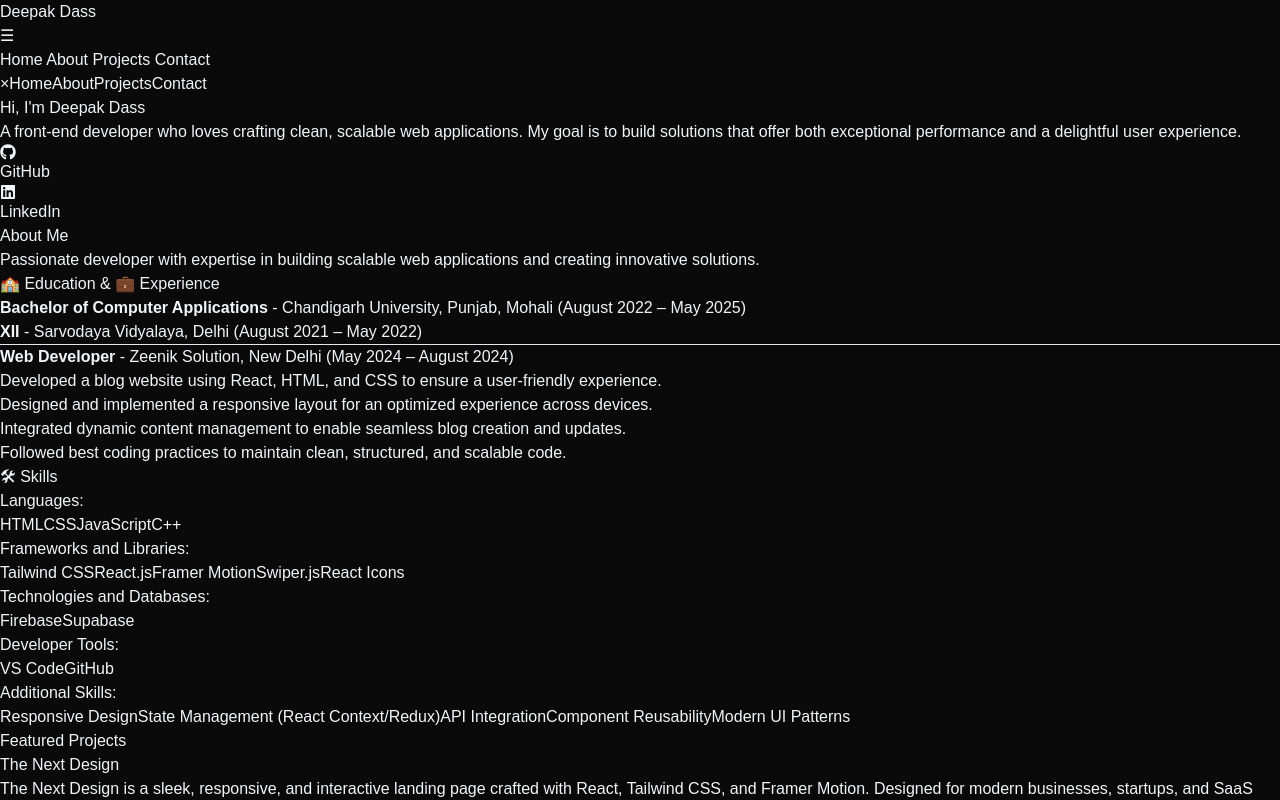
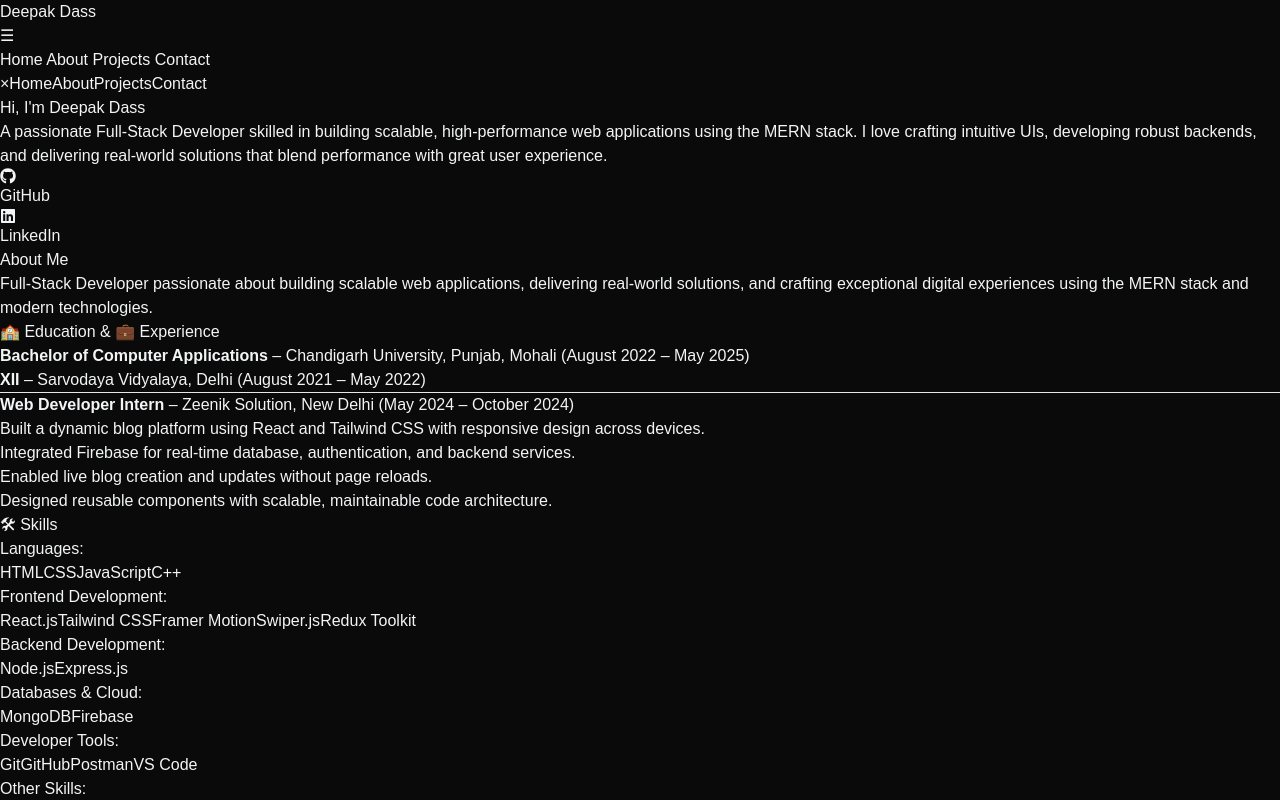
Before and after one commit to Deepakdass1326/portfoilo, a React (Vite) app: page / in a window 1280 px wide. Shown: the top 800 px of the page. Built offline with nearby package versions, Linux system fonts and the light colour scheme.

Commit message:
update portfolio

```diff
--- a/src/components/sections/About.jsx
+++ b/src/components/sections/About.jsx
@@ -1,5 +1,5 @@
-import React from 'react'
-import RevealOnScroll from '../RevealOnScroll'
+import React from 'react';
+import RevealOnScroll from '../RevealOnScroll';
 
 const About = () => {
   return (
@@ -9,8 +9,8 @@ const About = () => {
           <h2 className="text-3xl font-bold mb-4 bg-gradient-to-r from-blue-500 to-cyan-400 bg-clip-text text-transparent text-center">
             About Me
           </h2>
-          <p className="text-gray-300 text-center mb-8">
-            Passionate developer with expertise in building scalable web applications and creating innovative solutions.
+          <p className="text-gray-300 text-center mb-8 max-w-2xl mx-auto">
+            Full-Stack Developer passionate about building scalable web applications, delivering real-world solutions, and crafting exceptional digital experiences using the MERN stack and modern technologies.
           </p>
 
           <div className="grid grid-cols-1 md:grid-cols-2 gap-8">
@@ -19,21 +19,21 @@ const About = () => {
               <h3 className="text-xl font-bold mb-4"> 🏫 Education & 💼 Experience</h3>
               <ul className="list-disc list-inside text-gray-300 space-y-2">
                 <li>
-                  <strong>Bachelor of Computer Applications</strong> - Chandigarh University, Punjab, Mohali (August 2022 – May 2025)
+                  <strong>Bachelor of Computer Applications</strong> – Chandigarh University, Punjab, Mohali (August 2022 – May 2025)
                 </li>
                 <li>
-                  <strong>XII</strong> - Sarvodaya Vidyalaya, Delhi (August 2021 – May 2022)
+                  <strong>XII</strong> – Sarvodaya Vidyalaya, Delhi (August 2021 – May 2022)
                 </li>
               </ul>
               <hr className="my-4 border-white/10" />
               <ul className="list-disc list-inside text-gray-300 space-y-2">
                 <li>
-                  <strong>Web Developer</strong> - Zeenik Solution, New Delhi (May 2024 – August 2024)
+                  <strong>Web Developer Intern</strong> – Zeenik Solution, New Delhi (May 2024 – October 2024)
                   <ul className="list-disc list-inside text-gray-400 ml-4 mt-2 space-y-1">
-                    <li>Developed a blog website using React, HTML, and CSS to ensure a user-friendly experience.</li>
-                    <li>Designed and implemented a responsive layout for an optimized experience across devices.</li>
-                    <li>Integrated dynamic content management to enable seamless blog creation and updates.</li>
-                    <li>Followed best coding practices to maintain clean, structured, and scalable code.</li>
+                    <li>Built a dynamic blog platform using React and Tailwind CSS with responsive design across devices.</li>
+                    <li>Integrated Firebase for real-time database, authentication, and backend services.</li>
+                    <li>Enabled live blog creation and updates without page reloads.</li>
+                    <li>Designed reusable components with scalable, maintainable code architecture.</li>
                   </ul>
                 </li>
               </ul>
@@ -47,7 +47,7 @@ const About = () => {
                 <h4 className="text-lg font-semibold mb-2">Languages:</h4>
                 <div className='flex flex-wrap gap-2'>
                   {["HTML", "CSS", "JavaScript", "C++"].map((tech, key) => (
-                    <span key={key} className="bg-blue-500/10 text-blue-500 py-1 px-3 rounded-full text-sm hover:bg-blue-500/20 hover:shadow-[0_2px_8px_rgba(59,130,246,0.2)] transition">
+                    <span key={key} className="bg-blue-500/10 text-blue-500 py-1 px-3 rounded-full text-sm hover:bg-blue-500/20 hover:shadow transition">
                       {tech}
                     </span>
                   ))}
@@ -55,10 +55,10 @@ const About = () => {
               </div>
 
               <div className='mb-4'>
-                <h4 className="text-lg font-semibold mb-2">Frameworks and Libraries:</h4>
+                <h4 className="text-lg font-semibold mb-2">Frontend Development:</h4>
                 <div className='flex flex-wrap gap-2'>
-                  {["Tailwind CSS", "React.js", "Framer Motion", "Swiper.js", "React Icons"].map((tech, key) => (
-                    <span key={key} className="bg-blue-500/10 text-blue-500 py-1 px-3 rounded-full text-sm hover:bg-blue-500/20 hover:shadow-[0_2px_8px_rgba(59,130,246,0.2)] transition">
+                  {["React.js", "Tailwind CSS", "Framer Motion", "Swiper.js", "Redux Toolkit"].map((tech, key) => (
+                    <span key={key} className="bg-blue-500/10 text-blue-500 py-1 px-3 rounded-full text-sm hover:bg-blue-500/20 hover:shadow transition">
                       {tech}
                     </span>
                   ))}
@@ -66,10 +66,21 @@ const About = () => {
               </div>
 
               <div className='mb-4'>
-                <h4 className="text-lg font-semibold mb-2">Technologies and Databases:</h4>
+                <h4 className="text-lg font-semibold mb-2">Backend Development:</h4>
                 <div className='flex flex-wrap gap-2'>
-                  {["Firebase", "Supabase"].map((tech, key) => (
-                    <span key={key} className="bg-blue-500/10 text-blue-500 py-1 px-3 rounded-full text-sm hover:bg-blue-500/20 hover:shadow-[0_2px_8px_rgba(59,130,246,0.2)] transition">
+                  {["Node.js", "Express.js"].map((tech, key) => (
+                    <span key={key} className="bg-blue-500/10 text-blue-500 py-1 px-3 rounded-full text-sm hover:bg-blue-500/20 hover:shadow transition">
+                      {tech}
+                    </span>
+                  ))}
+                </div>
+              </div>
+
+              <div className='mb-4'>
+                <h4 className="text-lg font-semibold mb-2">Databases & Cloud:</h4>
+                <div className='flex flex-wrap gap-2'>
+                  {["MongoDB", "Firebase"].map((tech, key) => (
+                    <span key={key} className="bg-blue-500/10 text-blue-500 py-1 px-3 rounded-full text-sm hover:bg-blue-500/20 hover:shadow transition">
                       {tech}
                     </span>
                   ))}
@@ -79,8 +90,8 @@ const About = () => {
               <div className='mb-4'>
                 <h4 className="text-lg font-semibold mb-2">Developer Tools:</h4>
                 <div className='flex flex-wrap gap-2'>
-                  {["VS Code", "GitHub"].map((tech, key) => (
-                    <span key={key} className="bg-blue-500/10 text-blue-500 py-1 px-3 rounded-full text-sm hover:bg-blue-500/20 hover:shadow-[0_2px_8px_rgba(59,130,246,0.2)] transition">
+                  {["Git", "GitHub", "Postman", "VS Code"].map((tech, key) => (
+                    <span key={key} className="bg-blue-500/10 text-blue-500 py-1 px-3 rounded-full text-sm hover:bg-blue-500/20 hover:shadow transition">
                       {tech}
                     </span>
                   ))}
@@ -88,16 +99,17 @@ const About = () => {
               </div>
 
               <div>
-                <h4 className="text-lg font-semibold mb-2">Additional Skills:</h4>
+                <h4 className="text-lg font-semibold mb-2">Other Skills:</h4>
                 <div className='flex flex-wrap gap-2'>
                   {[
+                    "Full-Stack Development",
+                    "REST API Integration",
+                    "JWT Authentication",
                     "Responsive Design",
-                    "State Management (React Context/Redux)",
-                    "API Integration",
-                    "Component Reusability",
-                    "Modern UI Patterns"
+                    "CI/CD Pipelines",
+                    "Modern UI/UX Practices"
                   ].map((tech, key) => (
-                    <span key={key} className="bg-blue-500/10 text-blue-500 py-1 px-3 rounded-full text-sm hover:bg-blue-500/20 hover:shadow-[0_2px_8px_rgba(59,130,246,0.2)] transition">
+                    <span key={key} className="bg-blue-500/10 text-blue-500 py-1 px-3 rounded-full text-sm hover:bg-blue-500/20 hover:shadow transition">
                       {tech}
                     </span>
                   ))}
@@ -108,7 +120,7 @@ const About = () => {
         </div>
       </RevealOnScroll>
     </section>
-  )
+  );
 }
 
 export default About;
--- a/src/components/sections/Home.jsx
+++ b/src/components/sections/Home.jsx
@@ -7,12 +7,12 @@ const Home = () => {
     <section id="home" className="min-h-screen flex items-center justify-center relative">
       <RevealOnScroll>
         <div className="text-center z-10 px-4">
-          <h1 className="text-5xl md:text-7xl font-bold mb-6 bg-gradient-to-r from-blue-500 to-cyan-400 bg-clip-text text-transparent leading-right">
+          <h1 className="text-5xl md:text-7xl font-bold mb-6 bg-gradient-to-r from-blue-500 to-cyan-400 bg-clip-text text-transparent leading-tight">
             Hi, I'm Deepak Dass
           </h1>
 
-          <p className="text-gray-400 text-lg mb-8 max-w-lg mx-auto">
-            A front-end developer who loves crafting clean, scalable web applications. My goal is to build solutions that offer both exceptional performance and a delightful user experience.
+          <p className="text-gray-400 text-lg mb-8 max-w-2xl mx-auto">
+            A passionate Full-Stack Developer skilled in building scalable, high-performance web applications using the MERN stack. I love crafting intuitive UIs, developing robust backends, and delivering real-world solutions that blend performance with great user experience.
           </p>
 
           <div className="flex justify-center space-x-4">
@@ -25,7 +25,6 @@ const Home = () => {
               <FaGithub className="text-xl" />
               <span>GitHub</span>
             </a>
-
             <a
               href="https://www.linkedin.com/in/deepakdass13"
               target="_blank"
```
